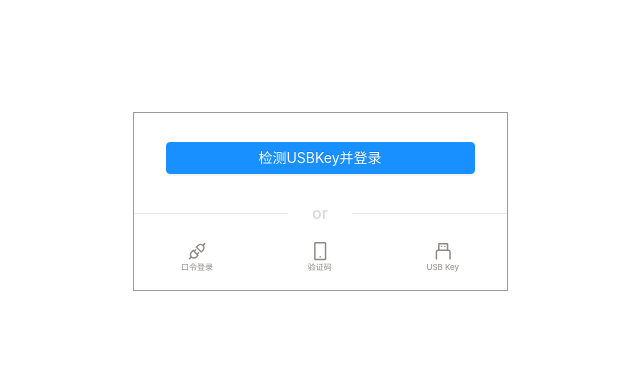
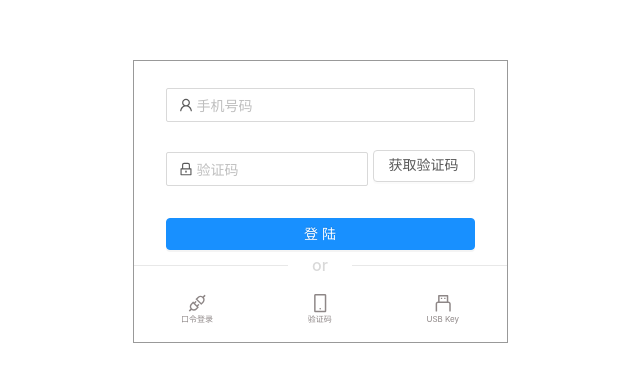
Before and after one commit to HytonightYX/auth-login, a React app in the folder client/: page / in a window 1280 px wide. Shown: the part 199-580 px from the top of the page, without its empty margins (320-960 px from the left). Built offline with nearby package versions, Linux system fonts and the light colour scheme.

Commit message:
fix: 优化UI防止切换抖动

```diff
--- a/client/src/App.jsx
+++ b/client/src/App.jsx
@@ -19,7 +19,7 @@ const LOGIN_TYPE = {
 
 class Login extends React.Component {
   state = {
-    type: LOGIN_TYPE.USB,
+    type: LOGIN_TYPE.SMS,
   };
 
   onFinish = (values) => {
@@ -27,22 +27,18 @@ class Login extends React.Component {
   };
 
   toPWDLogin = () => {
-    console.log('toPWDLogin');
     this.setState({ type: LOGIN_TYPE.PWD });
   };
 
   toSMSLogin = () => {
-    console.log('toSMSLogin');
     this.setState({ type: LOGIN_TYPE.SMS });
   };
 
   toUSBLogin = () => {
-    console.log('toUSBLogin');
     this.setState({ type: LOGIN_TYPE.USB });
   };
 
   toRegister = () => {
-    console.log('toRegister');
     this.setState({ type: LOGIN_TYPE.REG });
   };
 
--- a/client/src/forms/SMSLogin.jsx
+++ b/client/src/forms/SMSLogin.jsx
@@ -14,7 +14,7 @@ const LoginForm = ({ doLogin, type }) => {
 
   const onFinish = (values) => {
     console.log('Success:', values);
-    doLogin({ ...values, type });
+    // doLogin({ ...values, type });
   };
 
   const onFinishFailed = (errorInfo) => {
@@ -22,7 +22,6 @@ const LoginForm = ({ doLogin, type }) => {
   };
 
   const getSmsCode = (phone) => {
-
     Axios.get(`${api.SMSCODE}?phone=${phone}`).then((res) => {
       console.log(res.data.data);
       if (res && res.status === 200 && res.data.data.code === 0) {
@@ -52,18 +51,19 @@ const LoginForm = ({ doLogin, type }) => {
         />
       </Form.Item>
 
+      <div className="code-input">
         <Form.Item
           name="code"
           rules={[{ required: true, message: '请输入验证码' }]}
-        className="code-input"
         >
           <Input
             prefix={<LockOutlined className="site-form-item-icon" />}
             type="text"
             placeholder="验证码"
           />
+        </Form.Item>
         <Button onClick={getSmsCode.bind(null, phone)}>获取验证码</Button>
-      </Form.Item>
+      </div>
 
       <Form.Item>
         <Button type="primary" htmlType="submit" className="login-form-button">
--- a/client/src/forms/style.less
+++ b/client/src/forms/style.less
@@ -4,22 +4,27 @@
   }
 
   .code-input {
-    .ant-form-item-control-input-content {
-      display: flex;
+    display: flex;
+    width: 100%;
 
-      button {
-        margin-left: 5px;
-      }
+    .ant-form-item {
+      flex: 1;
+    }
+
+    button {
+      margin-left: 5px;
     }
   }
 }
 
 .usb-form {
+
   .span-warp {
     display: flex;
     justify-content: center;
     align-items: center;
     width: 100%;
+    margin-top: 24px;
 
     div {
       flex: 1;
--- a/client/src/style.less
+++ b/client/src/style.less
@@ -21,6 +21,7 @@ body {
 
 .login-form {
   padding: 0 32px;
+  height: 144px;
 }
 
 .login-form-forgot {
@@ -41,6 +42,7 @@ body {
 
 .reg {
   padding: 0 32px;
+  line-height: 24px;
 }
 
 .more {
```
Lines whose indentation alone changed are shown as unchanged.
